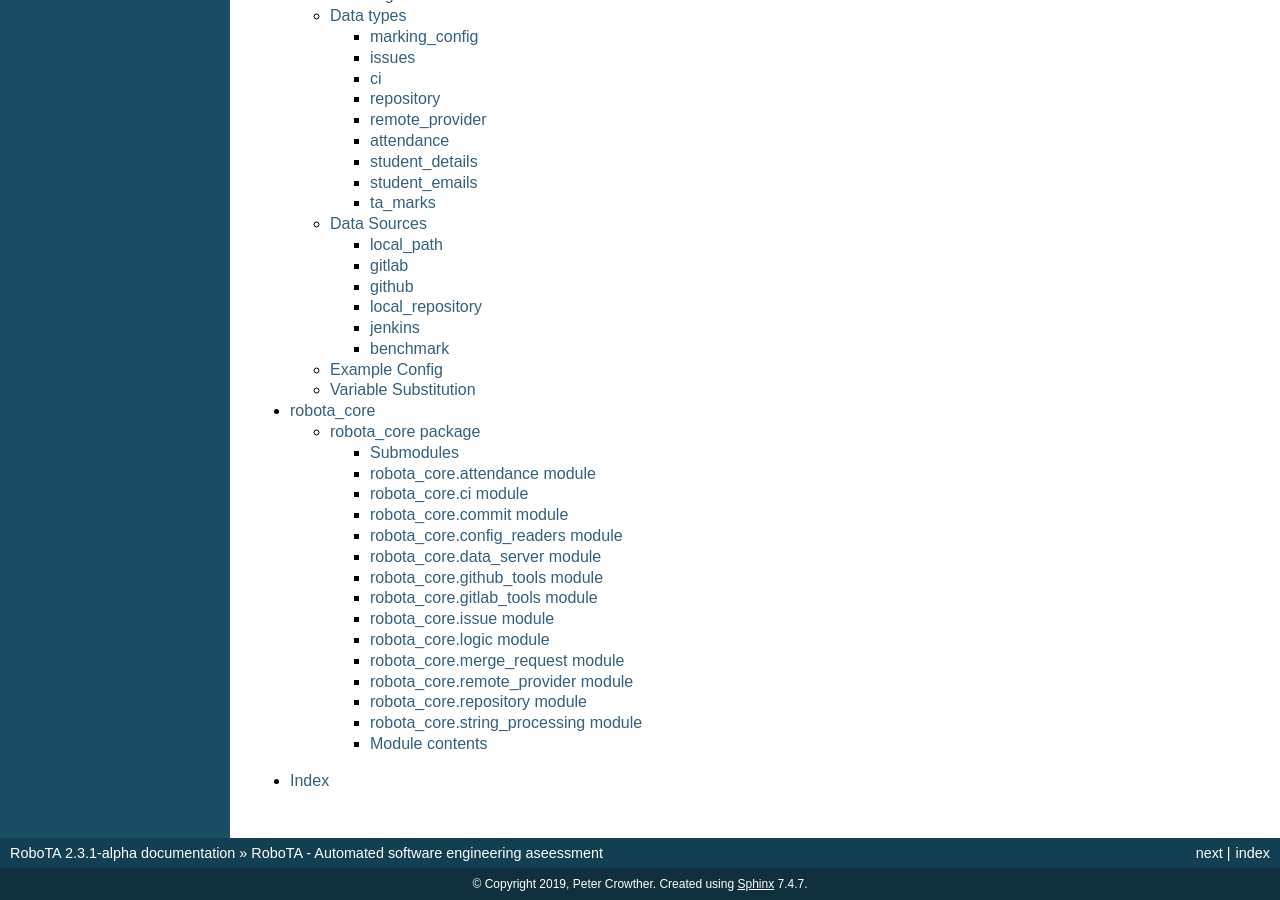
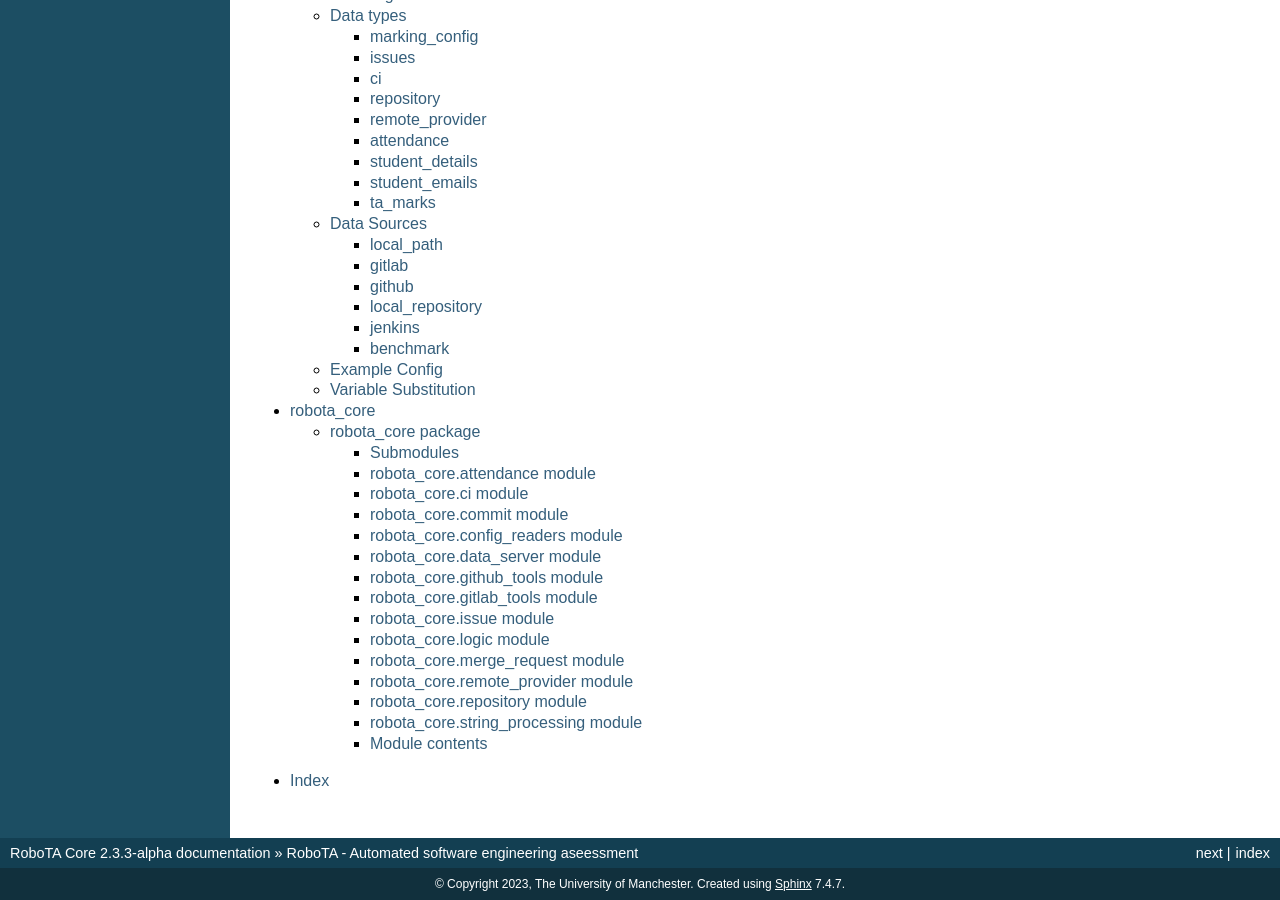
Before and after one commit to robota-suite/robota-core, a Sphinx documentation site: the page built from docs/source/index.rst, in a window 1280 px wide and 900 px high, scrolled down 826 px. Built offline with Sphinx 7.4.7, drawn with Linux system fonts in a browser that asks for light colours; some of the changed text lies outside the part shown.

Commit message:
Bump version numbers

```diff
--- a/docs/source/conf.py
+++ b/docs/source/conf.py
@@ -17,12 +17,12 @@ sys.path.insert(0, os.path.abspath('../../'))
 
 # -- Project information -----------------------------------------------------
 
-project = 'RoboTA'
-copyright = '2019, Peter Crowther'
-author = 'Peter Crowther'
+project = 'RoboTA Core'
+copyright = '2023, The University of Manchester'
+author = 'Peter Crowther, Suzanne M. Embury'
 
 # The full version, including alpha/beta/rc tags
-release = '2.3.1-alpha'
+release = '2.3.3-alpha'
 
 
 # -- General configuration ---------------------------------------------------
--- a/pyproject.toml
+++ b/pyproject.toml
@@ -1,6 +1,6 @@
 [project]
 name = "robota_core"
-version = "2.3.1-alpha"
+version = "2.3.3-alpha"
 authors = [
   { name="University of Manchester", email="suzanne.m.embury@manchester.ac.uk" },
 ]
```
